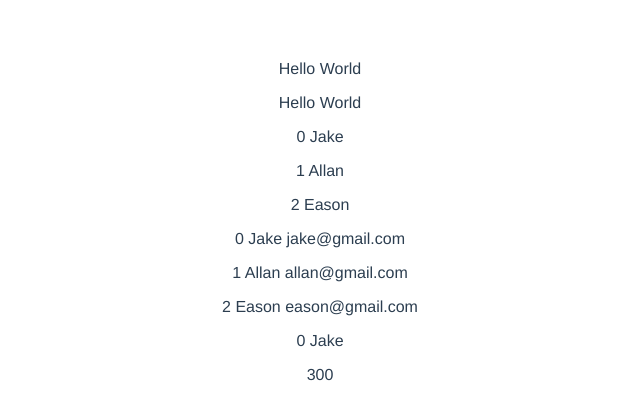
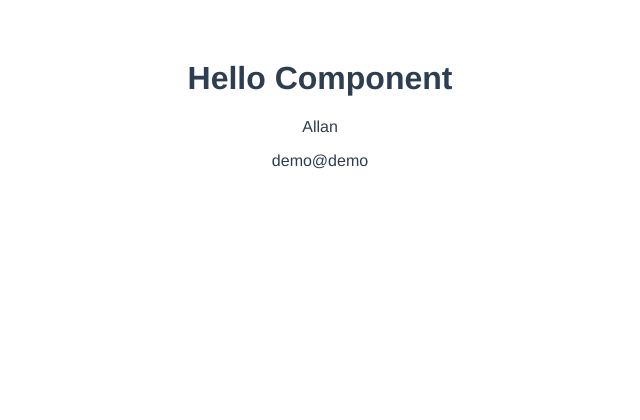
Before and after one commit to terry61003/vue-training, a Vue app: page / in a window 1280 px wide. Shown: the top 420 px of the page, without its empty margins (320-960 px from the left). Built offline with nearby package versions, Linux system fonts and the light colour scheme.

Commit message:
上層元件傳遞資料給下層元件

```diff
--- a/src/App.vue
+++ b/src/App.vue
@@ -1,38 +1,20 @@
 <template>
-  <p v-if="isShow">Hello World</p>
-  <p v-show="isShow">Hello World</p>
-  <p v-for="(user, index) in users1" :key="user">{{ index }} {{ user }}</p>
-  <p v-for="(user, index) in users2" :key="user.email">
-    {{ index }} {{ user.name }} {{ user.email }}
-  </p>
-  <div v-for="(user, index) in users1" :key="user">
-    <p v-if="user === 'Jake'">{{ index }} {{ user }}</p>
-  </div>
-  {{ myFunction(100) }}
+  <Header :name="name" />
 </template>
 
 <script>
+import Header from './components/HeaderTest.vue';
+
 export default {
   name: 'App',
+  components: {
+    Header,
+  },
   data() {
     return {
-      isShow: true,
-      users1: ['Jake', 'Allan', 'Eason'],
-      users2: [
-        { name: 'Jake', email: 'jake@gmail.com' },
-        { name: 'Allan', email: 'allan@gmail.com' },
-        { name: 'Eason', email: 'eason@gmail.com' },
-      ],
-      x: 100,
-      y: 2,
-    }
+      name: 'Allan',
+    };
   },
-  methods: {
-    myFunction(value) {
-      return this.x * this.y + value;
-      //注意在這邊要用 this 來取得定義在 data() 內的變數
-    },
-  }
 };
 </script>
 
--- /dev/null
+++ b/src/components/HeaderTest.vue
@@ -0,0 +1,21 @@
+<template>
+    <h1>Hello Component</h1>
+    <p>{{ name }}</p>
+    <p>{{ email }}</p>
+</template>
+
+<script>
+export default {
+    name: 'HeaderTest',
+    props: {
+        // 定義型別
+        name: String,
+        email: {
+            type: String,
+            default: 'demo@demo'
+        }
+    },
+};
+</script>
+
+<style></style>
```
